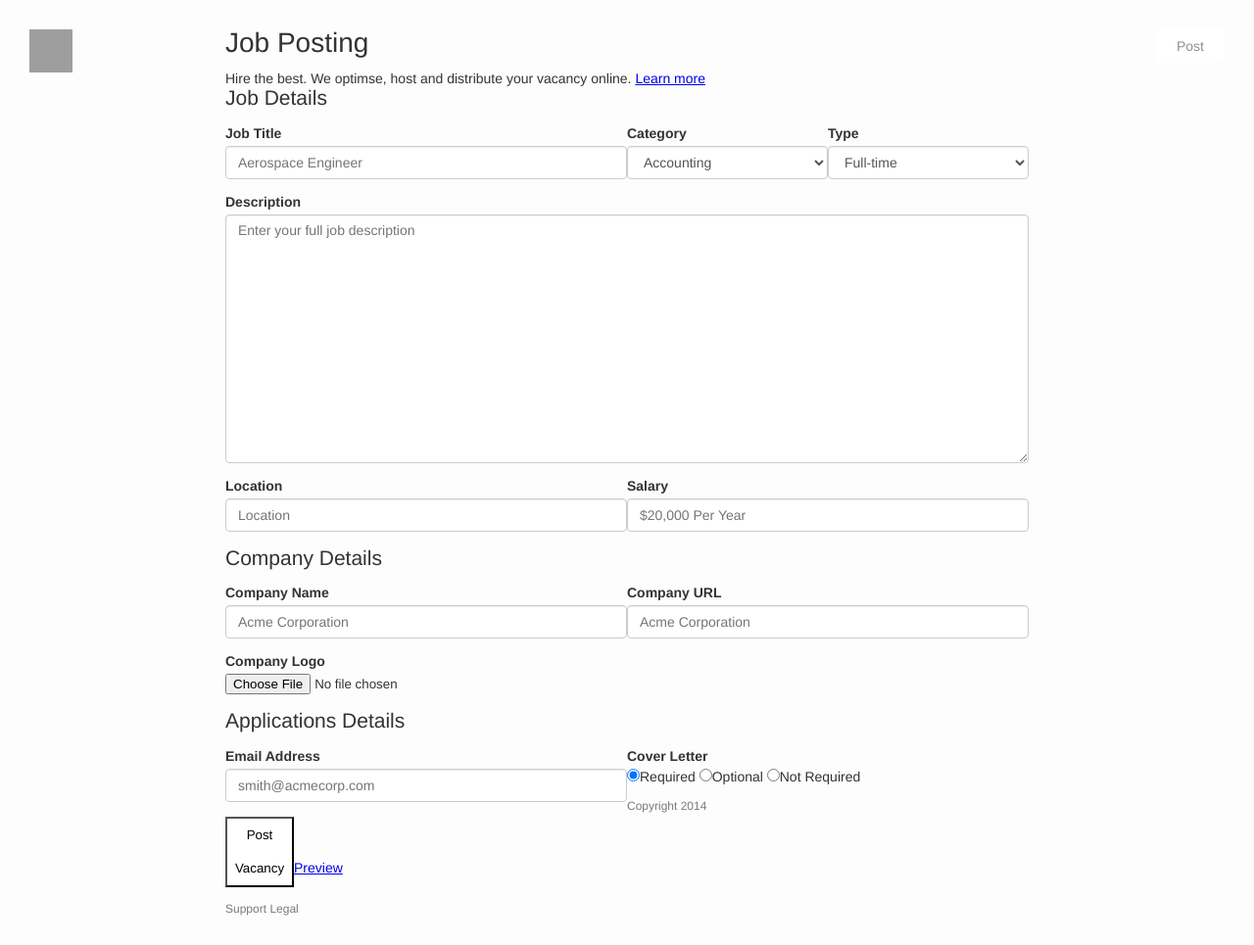
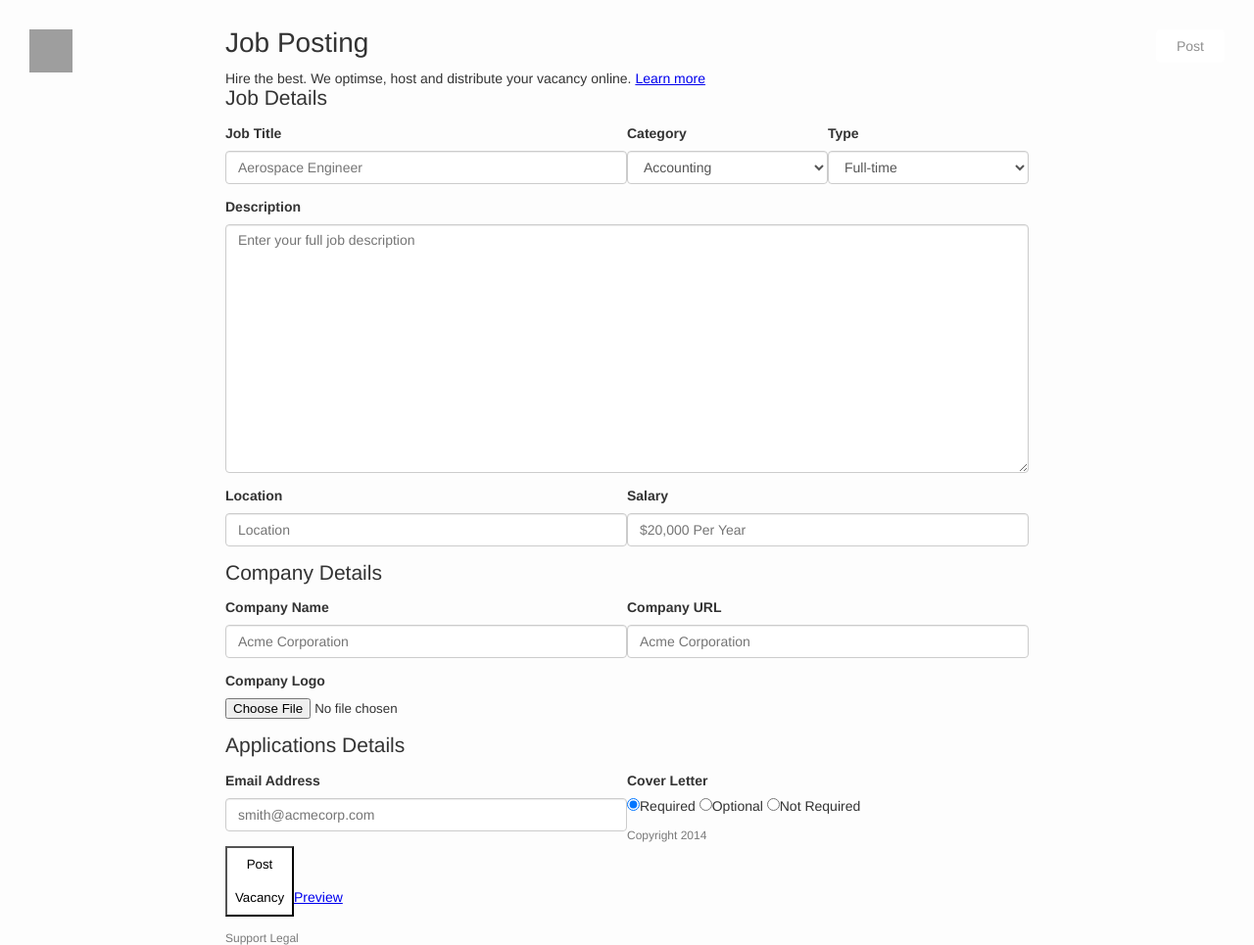
Before and after one commit to hiven/hiven.github.io, a PHP site: page /post.html in a window 1280 px wide. Shown: the whole page at 98% size. Before the commit the page ends 935 px from the top, so only its background shows below. Run offline with PHP 8.4, Linux system fonts and the light colour scheme; some libraries are stand-ins or nearby versions; grey boxes are pictures that could not be loaded.

Commit message:
Update main.css

```diff
--- a/css/main.css
+++ b/css/main.css
@@ -171,7 +171,7 @@ textarea.form-control {
 }
 label {
     display: block;
-    margin-bottom: 5px;
+    margin-bottom: 10px;
     font-weight: bold;
 }
 .form-group {
```
